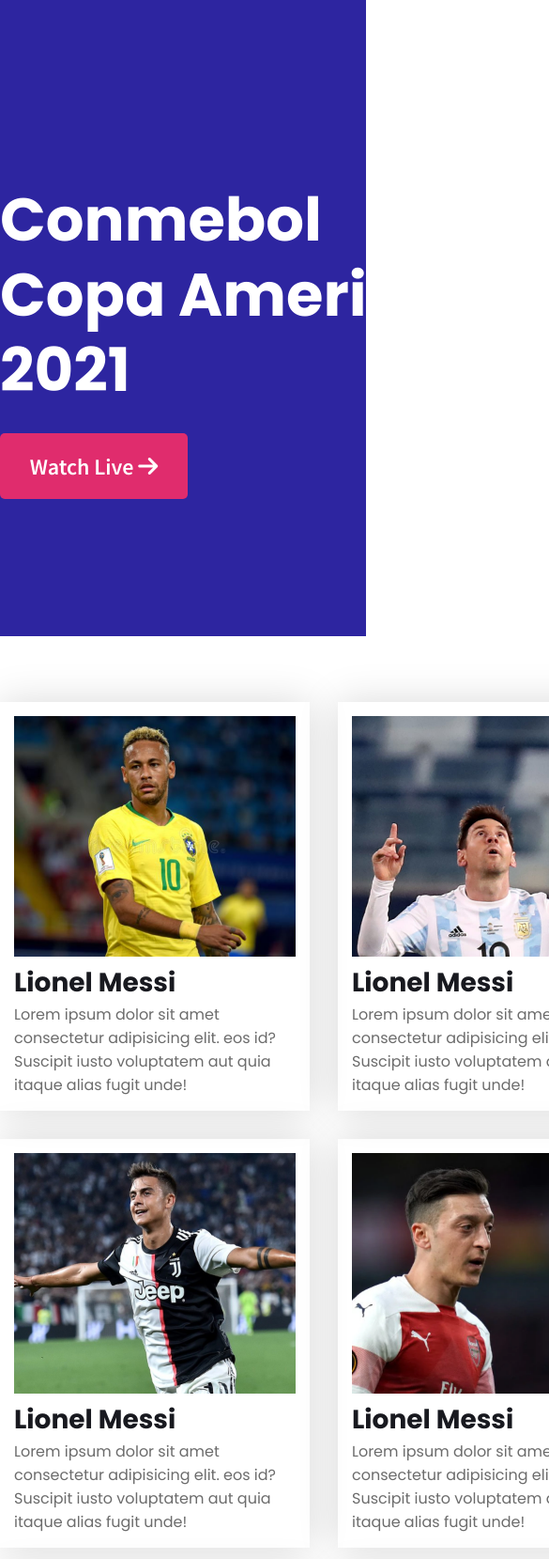
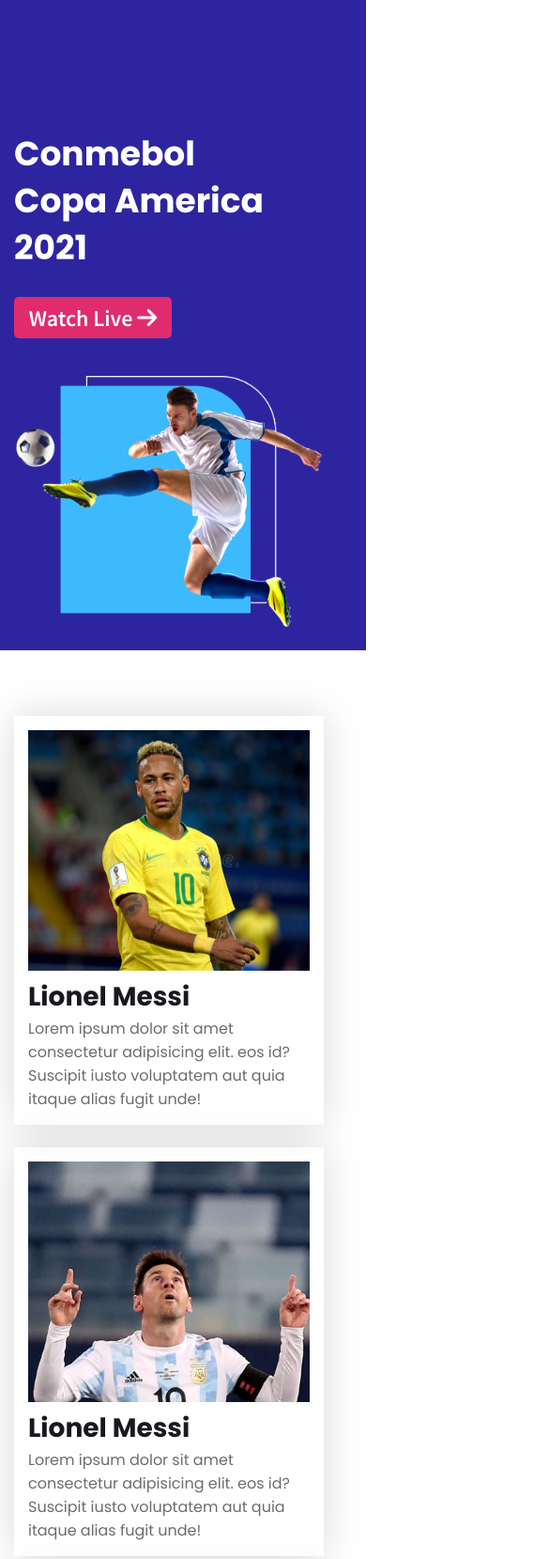
Before and after one commit to taohidbhuyian/responsive-assigment-2-repo, a plain HTML site: page index.html in a window 390 px wide. Shown: the top 1659 px of the page at 94% size, 585 px wide, since content can reach past the window. Drawn offline with Linux system fonts and the light colour scheme.

Commit message:
movile divece complete

```diff
--- /dev/null
+++ b/css/responcive.css
@@ -0,0 +1,69 @@
+/* movile dvaice */
+@media only screen and (max-width: 688px) {
+    header {
+        /* width: 360px; */
+        height: 692px;
+    }
+    .banner-wrapper {
+        width: 100%;
+    }
+    .banner {
+        display: grid;
+        grid-template-columns: repeat(1, 1fr);
+    }
+    .banner-text {
+        margin-top: 0;
+        margin-bottom: 40px;
+        margin-left: 15px;
+    }
+    .banner-text h1 {
+        font-size: 36px;
+        line-height: 50px;
+        /* margin-bottom: 27px; */
+    }
+    .btn{
+        width: 168px;
+        height: 44px;
+    }
+    .btn:hover{
+        box-shadow: inset 168px 0 0 #f9e506;
+    }
+    .banner-img img {
+        width: 329px;
+        height: 269px;
+        margin-left: 15px;
+    }
+
+    /* banner part end here */
+
+
+    /* player part start here */
+
+    .player-wrapper {
+        width: 100%;
+        margin-bottom: 50px;
+    }
+    .all-player {
+        grid-template-columns: repeat(1, 1fr);
+        grid-gap: 24px;
+    }
+    .player {
+        margin-left: 15px;
+        margin-right: 15px;
+    }
+
+    /* player part end here */
+
+
+    /* footer part start here */
+
+    .footer-img img {
+        width: 275px;
+        height: 63px;
+    }
+    .icon {
+        font-size: 18px;
+    }
+
+    /* footer part end here */
+}
--- a/index.html
+++ b/index.html
@@ -7,6 +7,8 @@
     <title>assinment-2</title>
     <!-- css link -->
     <link rel="stylesheet" href="css/style.css">
+    <!-- responcive link -->
+    <link rel="stylesheet" href="css/responcive.css">
     <!-- font awasome kit -->
     <script src="https://kit.fontawesome.com/04d23bc9dd.js" crossorigin="anonymous"></script>
 
```
